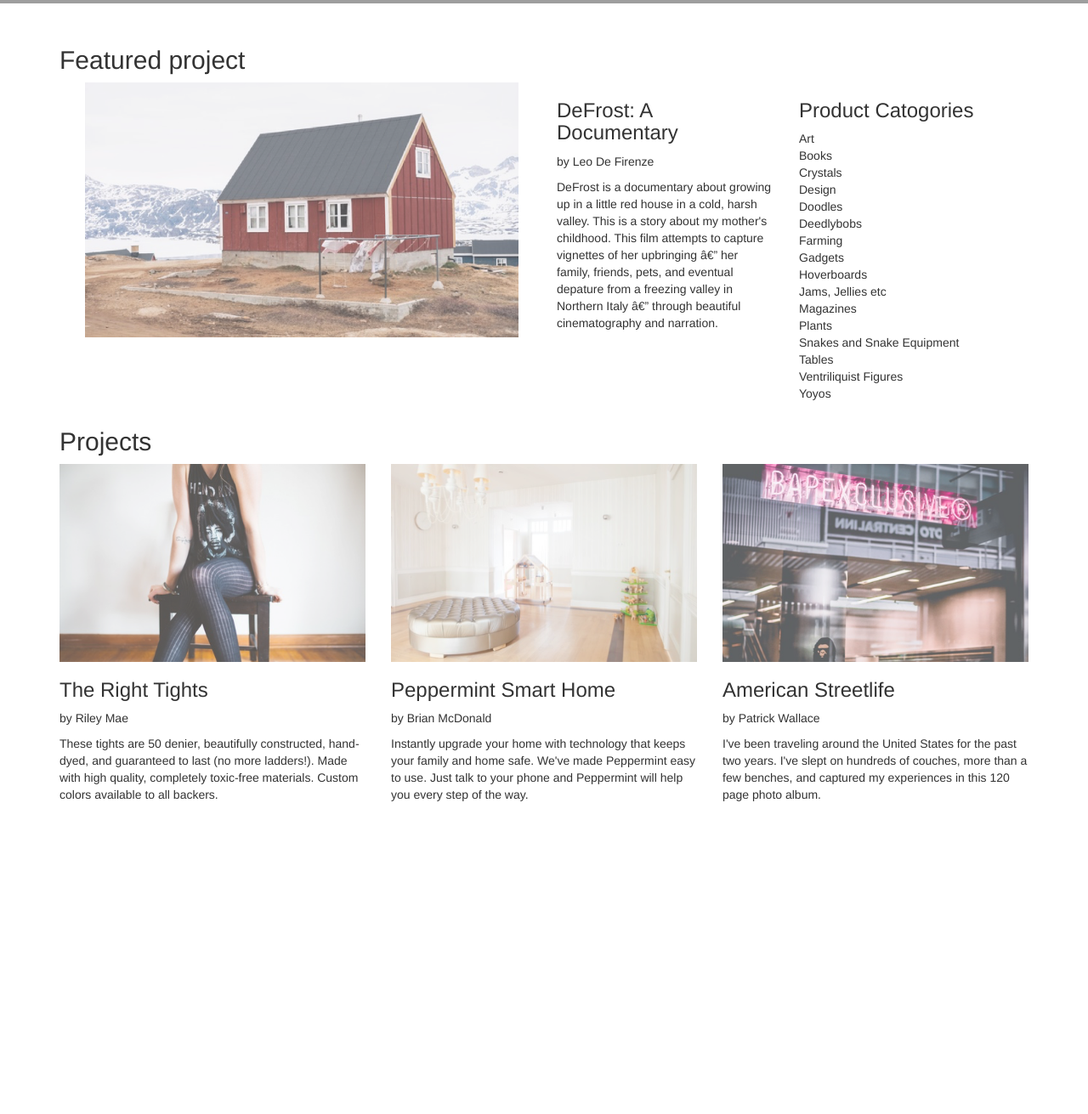
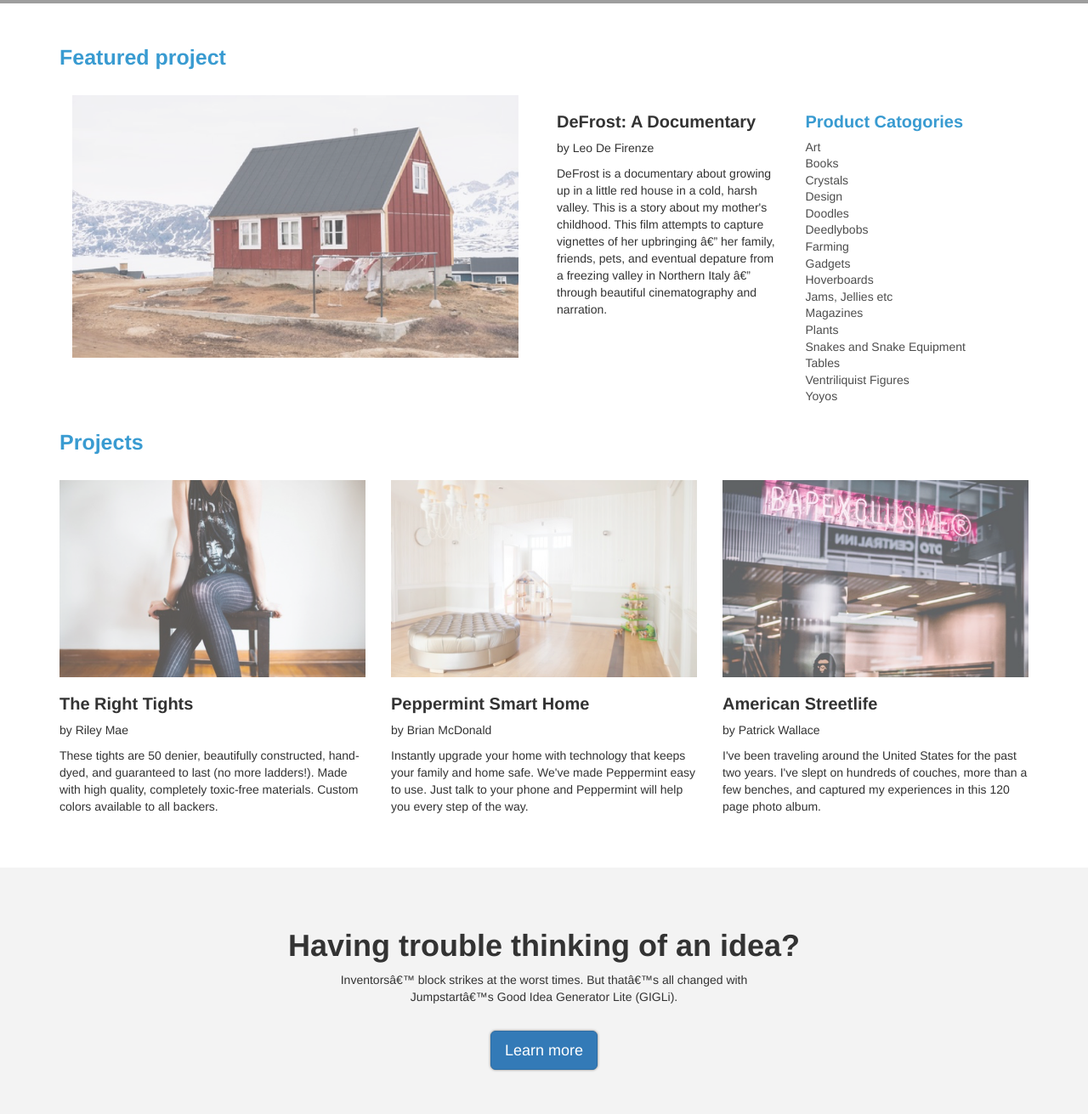
Before and after one commit to martincaddy/jumpstart, a plain HTML site: page index.html in a window 1280 px wide. Shown: the part 746-2057 px from the top of the page at 85% size. Before the commit the page ends 1701 px from the top, so only its background shows below. Drawn offline with nearby package versions, Linux system fonts and the light colour scheme; grey boxes are pictures that could not be loaded; a script that the page names is missing.

Commit message:
12.5 layout complete styles added just a media query to do

```diff
--- a/index.html
+++ b/index.html
@@ -23,7 +23,8 @@
       </div>
     </nav>
 
-    <!-- <section> -->
+    <!-- JUMBOTRON SECTION -->
+
       <div class="carousel">
         <div class="jumbotron jumbotron-bike">
           <div class="container-fluid">
@@ -32,23 +33,27 @@
                 Jumpstart your startup with some crowdsourced seed money, or support<br> one of our 300,000,000+
                 creators and get rewards.
               </p>
+              <a href="#" class="btn btn-primary btn-lg">Jump in</a>
             </div>
           </div>
         </div>
+
+
+        <!-- FEATURED PROJECT SECTION -->
 
     <div class="container featured-project">
       <div class="row">
             <h2 class="col-xs-12">Featured project</h2>
           </div>
-          <div class="col">
-            <div class="col-md-6">
+          <div class="row">
+            <div class="col-xs-12 col-md-6">
               <div class="image-container">
                 <a href="#">
                   <img class="col-lg-6 col-xs-12" src="./resources/images/featured-project.png" alt="Timber house in a snow filled landscape">
               </a>
             </div>
           </div>
-        </div>
+        <!-- </div> -->
 
         <div class="col">
           <div class="container documentary col-md-3 col-xs-6">
@@ -63,8 +68,8 @@
 
         <div class="col">
           <div class="container catagories col-md-3 col-xs-6">
-            <h3>Product Catogories</h3>
-            <ul>
+            <h3 id="prodcatogories">Product Catogories</h3>
+            <ul id="items">
               <li>Art</li>
               <li>Books</li>
               <li>Crystals</li>
@@ -85,9 +90,10 @@
           </div>
         </div>
       </div>
+    </div>
 
     <!-- PROJECTS SECTION -->
-    <div class="container">
+    <div class="container projects">
       <div class="row">
         <h2 class="col-xs-12">Projects</h2>
       </div>
@@ -132,6 +138,14 @@
       more than a few benches, and captured my experiences in this 120 page photo album.</p>
     </div>
   </div>
+</div>
+
+  <div class="container-fluid help">
+    <h1><strong>Having trouble thinking of an idea?</strong></h1>
+    <p>Inventorsâ€™ block strikes at the worst times. But thatâ€™s all changed with</br> Jumpstartâ€™s Good Idea Generator Lite (GIGLi).</p>
+    <a class="btn btn-primary btn-lg">Learn more</a>
+  </div>
+</div>
 
 
 
--- a/resources/css/style.css
+++ b/resources/css/style.css
@@ -1,7 +1,15 @@
+/*WHOLE DOCUMENT STYLES*/
+
 html {
   font-family: "Open-sans", sans-serif;
   font-size: 14px;
 }
+
+body {
+  margin: 0;
+}
+
+/*NAVBAR STYLES*/
 
 .navbar-default .navbar-nav {
   font-size: 1.5rem;
@@ -15,6 +23,8 @@ html {
 #active:hover {
     color: #399bd1;
 }
+
+/*JUMBOTRON STYLES*/
 
 .jumbotron, .jumbotron-bike{
   background-image: url(../images/jumbotron-bike.jpg);
@@ -44,3 +54,75 @@ html {
   opacity: 0.7;
   width: 100%;
 }
+
+.carousel p {
+  padding-bottom: 3rem;
+}
+
+.btn-primary {
+  background-color: #399bd1;
+  box-shadow: 0 0 3px rgba(0, 0, 0, 0.5);
+}
+
+.btn-primary:hover {
+  box-shadow: 0 0 12px rgba(0, 0, 0, 0.9);
+}
+
+.btn-primary:active {
+  box-shadow: 0 0 0 rgba(0, 0, 0, 0.5);
+}
+
+/*FEATURED PROJECTS SECTION STYLES*/
+
+.featured-project h2 {
+  padding-bottom: 20px;
+  font-size: 2.5rem;
+  font-weight: bold;
+  color: #399bd1;
+}
+
+.featured-project h3 {
+  font-size: 2rem;
+  font-weight: bold;
+}
+
+#prodcatogories{
+  font-size: 2rem;
+  font-weight: bold;
+  color: #399bd1;
+}
+
+#items {
+  line-height: 1.4;
+  color: rgba(0, 0, 0, 0.7);
+}
+
+/*PROJECTS SECTION STYLES*/
+
+.projects {
+  padding-bottom: 5.2rem;
+}
+
+.projects h2 {
+  padding-bottom: 20px;
+  font-size: 2.5rem;
+  font-weight: bold;
+  color: #399bd1;
+}
+
+.help {
+	  text-align: center;
+	  background-color:#f3f3f3;
+	  width:100%;
+    padding-top: 5.2rem;
+    padding-bottom: 5.2rem;
+}
+
+.help p{
+  padding-bottom: 2rem;
+}
+
+.projects h3 {
+  font-size: 2rem;
+  font-weight: bold;
+}
```
